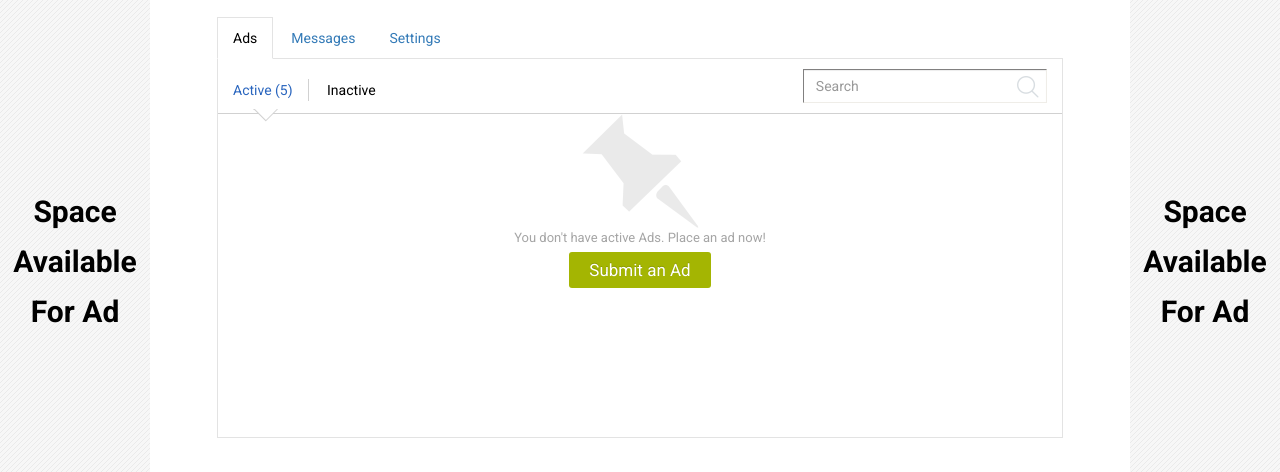
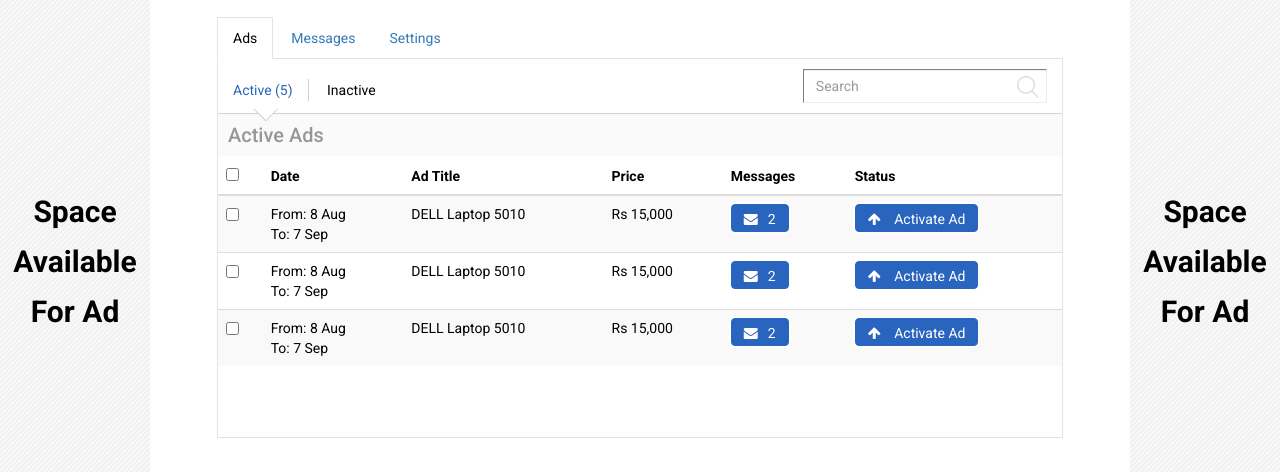
Before and after one commit to Munkhuu3105/olx-web, a plain HTML site: page accountsettings.html in a window 1280 px wide. Shown: the part 253-725 px from the top of the page. Drawn offline with nearby package versions, Linux system fonts and the light colour scheme.

Commit message:
commit for profie settings

```diff
--- a/accountsettings.html
+++ b/accountsettings.html
@@ -87,11 +87,64 @@
             <form class="account-msg-search" role="search"><input type="text" class="form-control" placeholder="Search"></form>
           </div>
           <div class="account-ads-main">
-            <div class="account-ads-blank">
-              <span><img src="../../../template/img/no-ads-img.png"></span>
+            <!-- account-ads-blank -->
+            <div style="display:none;" class="account-ads-blank">
+              <span><img src="template/img/no-ads-img.png"></span>
               <p>You don't have active Ads. Place an ad now!</p>
-              <a class="btn-submit-ad" href="#">Submit an Ad</a>
+              <a class="btn-submit-ad" href="#"> <i class="fa fa-plus"></i> Submit an Ad</a>
             </div>
+            <!-- /account-ads-blank -->
+
+            <!-- table-responsive -->
+            <h3>Active Ads</h3>
+            <div class="table-ads-wrap">
+              <div class="table-responsive">
+                <table class="table table-bordred table-striped">
+                  <thead>
+
+                    <th><input type="checkbox" id="checkall" /></th>
+                    <th>Date</th>
+                    <th>Ad Title</th>
+                    <th>Price</th>
+                    <th>Messages</th>
+                    <th>Status</th>
+
+                  </thead>
+
+                  <tbody>
+
+                  <tr>
+                    <td><input type="checkbox" class="checkthis" /></td>
+                    <td>From: 8 Aug <br>To: 7 Sep</td>
+                    <td>DELL Laptop 5010</td>
+                    <td>Rs 15,000</td>
+                    <td><a href="#" class="btn btn-tbl-status"><i class="fa fa-envelope"></i>2</a></td>
+                    <td><a href="#" class="btn btn-tbl-status"><i class="fa fa-arrow-up"></i> Activate Ad</a></td>
+                  </tr>
+
+                  <tr>
+                    <td><input type="checkbox" class="checkthis" /></td>
+                    <td>From: 8 Aug <br>To: 7 Sep</td>
+                    <td>DELL Laptop 5010</td>
+                    <td>Rs 15,000</td>
+                    <td><a href="#" class="btn btn-tbl-status"><i class="fa fa-envelope"></i>2</a></td>
+                    <td><a href="#" class="btn btn-tbl-status"><i class="fa fa-arrow-up"></i> Activate Ad</a></td>
+                  </tr>
+
+                  <tr>
+                    <td><input type="checkbox" class="checkthis" /></td>
+                    <td>From: 8 Aug <br>To: 7 Sep</td>
+                    <td>DELL Laptop 5010</td>
+                    <td>Rs 15,000</td>
+                    <td><a href="#" class="btn btn-tbl-status"><i class="fa fa-envelope"></i>2</a></td>
+                    <td><a href="#" class="btn btn-tbl-status"><i class="fa fa-arrow-up"></i> Activate Ad</a></td>
+                  </tr>
+
+                  </tbody>
+                </table>
+              </div>
+            </div>
+            <!-- /table-responsive -->
           </div>
 
         </div><!-- /Tab panes -->
--- a/template/css/custom.css
+++ b/template/css/custom.css
@@ -481,7 +481,18 @@ a.btn-login-fb {display: inline-block;height: 35px;width: 120px;border-color: #e
 .account-msg-search .form-control {float: right; width: 30%;background:url(../img/sprite-hm.png) no-repeat 97% 5px;border-radius: 0px;border: 1px solid #818080;border-right-color: #efede8; border-bottom-color: #efede8;}
 .account-msg-search .form-control:focus {box-shadow: none;border: 1px solid #818080;}
 
-.account-ads-blank {text-align: center;color: #b2b2b2;font-size: 17px; line-height: 24px;}
+.account-ads-blank {float: left;width: 100%; text-align: center;color: #b2b2b2;}
+.account-ads-blank span {display: block; margin: 60px 0 20px 0;}
+.account-ads-blank p {font-size: 17px; line-height: 24px;}
+.account-ads-blank a {margin-top: 5px;display: inline-block;}
+
+
+.account-ads-main h3{float: left;width: 100%;font-size: 20px;margin: 0;padding: 10px;color: #979797;background: #fafafa; }
+.table-ads-wrap {float: left;width: 100%; }
+
+.btn-tbl-status {color: #fff;border: 1px solid #2965be;background-color: #2965be;-webkit-box-shadow: 0px 0px 0px 2px #fff;-moz-box-shadow: 0px 0px 0px 2px #fff;
+    box-shadow: 0px 0px 0px 2px #fff;font-size: 14px;height: 28px;line-height: 28px;padding: 0 12px;}
+.btn-tbl-status i {padding-right: 10px;}
 
 /*======= account-set ==========*/
 .account-set-wrap {padding: 20px 10px;}
```
